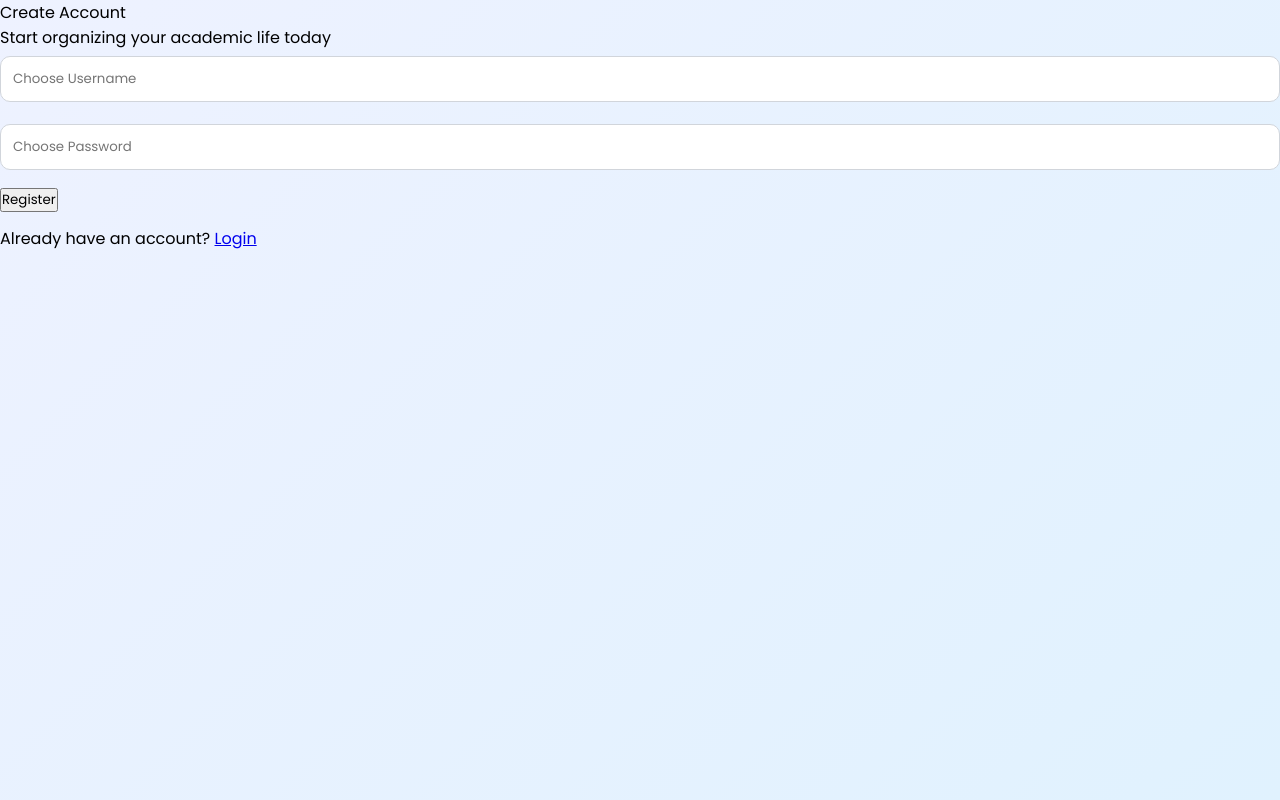
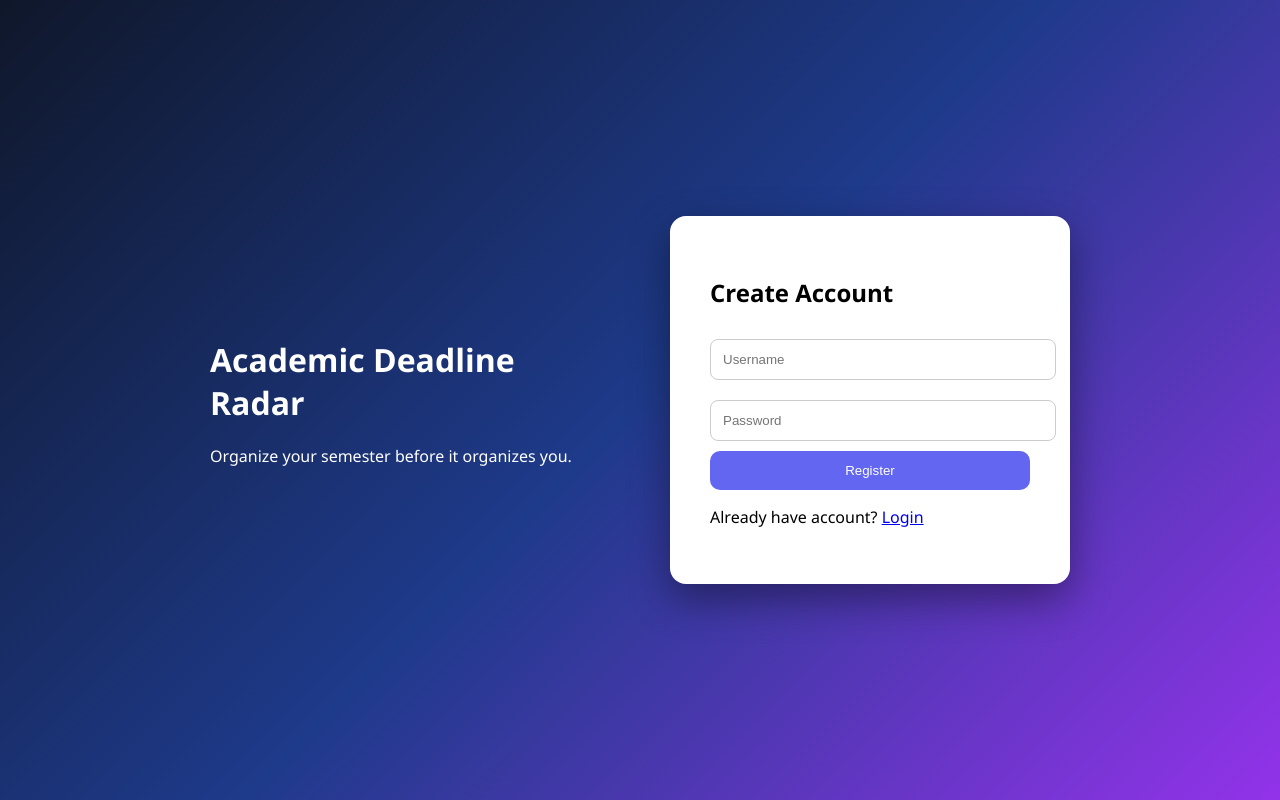
Before and after one commit to jsivaramateja1-del/academic-deadline-radar, a Flask app: page /register in a window 1280 px wide. Run offline with Flask 3, Linux system fonts and the light colour scheme.

Commit message:
updated register ui

```diff
--- a/app.py
+++ b/app.py
@@ -3,7 +3,7 @@ import sqlite3
 from datetime import datetime
 
 app = Flask(__name__)
-app.secret_key = "hackathon_secret_key_123"
+app.secret_key = "deadline_radar_secret"
 
 
 # ---------------- DATABASE ----------------
@@ -11,18 +11,16 @@ def init_db():
     conn = sqlite3.connect('tasks.db')
     c = conn.cursor()
 
-    # USERS TABLE
     c.execute('''
-    CREATE TABLE IF NOT EXISTS users (
+    CREATE TABLE IF NOT EXISTS users(
         id INTEGER PRIMARY KEY AUTOINCREMENT,
         username TEXT UNIQUE,
         password TEXT
     )
     ''')
 
-    # TASKS TABLE
     c.execute('''
-    CREATE TABLE IF NOT EXISTS tasks (
+    CREATE TABLE IF NOT EXISTS tasks(
         id INTEGER PRIMARY KEY AUTOINCREMENT,
         user TEXT,
         subject TEXT,
@@ -40,10 +38,8 @@ init_db()
 
 
 # ---------------- REGISTER ----------------
-@app.route('/register', methods=['GET', 'POST'])
+@app.route('/register', methods=['GET','POST'])
 def register():
-    error = None
-
     if request.method == 'POST':
         username = request.form['username']
         password = request.form['password']
@@ -52,22 +48,20 @@ def register():
         c = conn.cursor()
 
         try:
-            c.execute("INSERT INTO users (username, password) VALUES (?, ?)", (username, password))
+            c.execute("INSERT INTO users(username,password) VALUES(?,?)",(username,password))
             conn.commit()
             conn.close()
             return redirect('/login')
         except:
-            error = "Username already exists!"
             conn.close()
+            return render_template("register.html", error="Username already exists")
 
-    return render_template('register.html', error=error)
+    return render_template("register.html")
 
 
 # ---------------- LOGIN ----------------
-@app.route('/login', methods=['GET', 'POST'])
+@app.route('/login', methods=['GET','POST'])
 def login():
-    error = None
-
     if request.method == 'POST':
         username = request.form['username']
         password = request.form['password']
@@ -75,7 +69,7 @@ def login():
         conn = sqlite3.connect('tasks.db')
         c = conn.cursor()
 
-        c.execute("SELECT * FROM users WHERE username=? AND password=?", (username, password))
+        c.execute("SELECT * FROM users WHERE username=? AND password=?",(username,password))
         user = c.fetchone()
         conn.close()
 
@@ -83,9 +77,9 @@ def login():
             session['user'] = username
             return redirect('/')
         else:
-            error = "Invalid username or password"
+            return render_template("login.html", error="Invalid username or password")
 
-    return render_template('login.html', error=error)
+    return render_template("login.html")
 
 
 # ---------------- LOGOUT ----------------
@@ -105,22 +99,16 @@ def add():
     title = request.form['title']
     task_type = request.form['task_type']
     deadline = request.form['deadline']
-    hours = int(request.form['hours'])
+    hours = request.form['hours']
 
-    if hours <= 0:
-        return redirect('/')
-
-
-    if not subject or not title or not deadline or not hours:
-        return redirect('/')
+    if int(hours) < 0:
+        hours = 0
 
     conn = sqlite3.connect('tasks.db')
     c = conn.cursor()
 
-    c.execute(
-        "INSERT INTO tasks (user, subject, title, task_type, deadline, hours) VALUES (?, ?, ?, ?, ?, ?)",
-        (session['user'], subject, title, task_type, deadline, hours)
-    )
+    c.execute("INSERT INTO tasks(user,subject,title,task_type,deadline,hours) VALUES(?,?,?,?,?,?)",
+              (session['user'],subject,title,task_type,deadline,hours))
 
     conn.commit()
     conn.close()
@@ -137,77 +125,31 @@ def home():
     conn = sqlite3.connect('tasks.db')
     c = conn.cursor()
 
-    c.execute("SELECT * FROM tasks WHERE user=?", (session['user'],))
-    tasks_db = c.fetchall()
-    tasks = []
+    c.execute("SELECT * FROM tasks WHERE user=?",(session['user'],))
+    tasks = c.fetchall()
 
     today = datetime.today()
+    processed = []
 
-    for task in tasks_db:
-        deadline = datetime.strptime(task[5], "%Y-%m-%d")
+    for t in tasks:
+        deadline = datetime.strptime(t[5], "%Y-%m-%d")
         days_left = (deadline - today).days
 
         if days_left < 0:
-            color = "urgent"      # overdue → RED
-        elif days_left <= 2:
-            color = "danger"      # 1-2 days → ORANGE
-        elif days_left <= 5:
-            color = "warning"     # few days → YELLOW
+            color = "overdue"
+        elif days_left <= 1:
+            color = "urgent"
+        elif days_left <= 3:
+            color = "warning"
         else:
-            color = "safe"        # safe → GREEN
+            color = "safe"
 
-        tasks.append(task + (days_left, color))
-
-
-    # -------- Recommendation --------
-    recommended = None
-    today = datetime.today()
-    best_score = 999999
-
-    for task in tasks:
-        deadline = datetime.strptime(task[5], "%Y-%m-%d")
-        days_left = (deadline - today).days
-        hours = int(task[6])
-
-        if days_left < 0:
-            score = -100
-        else:
-            score = (days_left * 2) + hours
-
-        if score < best_score:
-            best_score = score
-            recommended = task
-
-    # -------- Workload Meter --------
-    today_hours = 0
-    for task in tasks:
-        deadline = datetime.strptime(task[5], "%Y-%m-%d")
-        days_left = (deadline - today).days
-        hours = int(task[6])
-
-        if days_left <= 2:
-            today_hours += hours
-
-    if today_hours == 0:
-        workload = "Free Day 😌"
-    elif today_hours <= 3:
-        workload = "Light Work 📗"
-    elif today_hours <= 6:
-        workload = "Busy Day 📙"
-    else:
-        workload = "Overloaded 🚨"
+        processed.append((t, days_left, color))
 
     conn.close()
 
-    return render_template(
-        'index.html',
-        tasks=tasks,
-        recommended=recommended,
-        username=session['user'],
-        workload=workload,
-        today_hours=today_hours
-    )
+    return render_template("index.html", tasks=processed, username=session['user'])
 
 
-if __name__ == '__main__':
+if __name__ == "__main__":
     app.run(debug=True)
--- /dev/null
+++ b/static/app.js
@@ -0,0 +1 @@
+console.log("Deadline Radar UI Loaded");
--- a/static/style.css
+++ b/static/style.css
@@ -1,198 +1,151 @@
-@import url('https://fonts.googleapis.com/css2?family=Poppins:wght@300;400;500;600&display=swap');
-
-*{
-    box-sizing:border-box;
+body{
 margin:0;
-    padding:0;
-    font-family:'Poppins',sans-serif;
+font-family:Segoe UI,Arial;
+background:#0f172a;
+color:white;
 }
 
-body{
-    background:linear-gradient(135deg,#eef2ff,#e0f2fe);
-    min-height:100vh;
+/* AUTH */
+
+.auth-body{
+height:100vh;
+display:flex;
+align-items:center;
+justify-content:center;
+background:linear-gradient(135deg,#0f172a,#1e3a8a,#9333ea);
+animation:bgmove 8s infinite alternate;
 }
 
-/* ---------- NAVBAR ---------- */
-
-.navbar{
-    width:100%;
-    padding:18px 40px;
-    background:linear-gradient(90deg,#2563eb,#4f46e5);
-    color:white;
-    display:flex;
-    justify-content:space-between;
-    align-items:center;
-    box-shadow:0 4px 15px rgba(0,0,0,0.15);
+@keyframes bgmove{
+0%{background-position:left;}
+100%{background-position:right;}
 }
 
-.logo{
-    font-size:20px;
-    font-weight:600;
-    letter-spacing:0.5px;
+.auth-wrapper{
+display:flex;
+gap:60px;
+align-items:center;
 }
 
-.logout-btn{
-    background:#ef4444;
-    padding:8px 16px;
-    border-radius:8px;
-    color:white;
-    text-decoration:none;
-    font-size:14px;
-    transition:0.2s;
+.hero{
+max-width:400px;
+animation:slide 1s ease;
 }
 
-.logout-btn:hover{
-    background:#dc2626;
+@keyframes slide{
+from{opacity:0;transform:translateX(-40px);}
+to{opacity:1;transform:translateX(0);}
 }
-
-/* ---------- MAIN CONTAINER ---------- */
-
-.container{
-    max-width:1100px;
-    margin:40px auto;
-    padding:0 20px;
-}
-
-/* ---------- CARDS ---------- */
 
 .card{
 background:white;
-    padding:25px;
+color:black;
+padding:40px;
 border-radius:16px;
-    box-shadow:0 10px 25px rgba(0,0,0,0.08);
-    margin-bottom:25px;
+width:320px;
+box-shadow:0 15px 40px rgba(0,0,0,.4);
+animation:pop .6s ease;
 }
 
-/* ---------- TODAY STATUS PANEL ---------- */
+@keyframes pop{
+from{transform:scale(.85);opacity:0;}
+to{transform:scale(1);opacity:1;}
+}
 
-.status{
+.card input, .card select{
+width:100%;
+padding:12px;
+margin:10px 0;
+border-radius:8px;
+border:1px solid #ccc;
+transition:.2s;
+}
+
+.card input:focus{
+border-color:#6366f1;
+transform:scale(1.03);
+}
+
+.card button{
+width:100%;
+padding:12px;
+border:none;
+background:#6366f1;
+color:white;
+border-radius:10px;
+cursor:pointer;
+transition:.2s;
+}
+
+.card button:hover{
+transform:translateY(-2px);
+background:#4f46e5;
+}
+
+.error{
+background:#fecaca;
+color:#7f1d1d;
+padding:8px;
+border-radius:8px;
+margin-bottom:10px;
+}
+
+/* DASHBOARD */
+
+.topbar{
+background:#1e293b;
+padding:15px 30px;
 display:flex;
 justify-content:space-between;
-    align-items:center;
 }
 
-.status h2{
-    font-size:22px;
-    margin-bottom:6px;
+.container{
+max-width:900px;
+margin:40px auto;
 }
 
-.safe{
-    color:#16a34a;
-    font-weight:600;
+.task-form{
+background:#1f2937;
+padding:25px;
+border-radius:14px;
+margin-bottom:30px;
 }
 
-.warning{
-    color:#eab308;
-    font-weight:600;
+.task-form input,.task-form select{
+width:100%;
+padding:12px;
+margin:10px 0;
+border-radius:8px;
+border:none;
 }
 
-.danger{
-    color:#ef4444;
-    font-weight:600;
+.task-form button{
+width:100%;
+padding:12px;
+background:#6366f1;
+border:none;
+color:white;
+border-radius:10px;
 }
 
-/* ---------- FORM ---------- */
-
-label{
-    font-size:14px;
-    font-weight:500;
+.tasks{
+display:grid;
+grid-template-columns:repeat(auto-fill,minmax(240px,1fr));
+gap:18px;
 }
 
-input,select{
-    width:100%;
-    padding:12px;
-    border-radius:10px;
-    border:1px solid #d1d5db;
-    margin-top:6px;
-    margin-bottom:16px;
-    transition:0.2s;
+.task-card{
+padding:18px;
+border-radius:14px;
+animation:fade .5s ease;
 }
 
-input:focus,select:focus{
-    border-color:#4f46e5;
-    outline:none;
-    box-shadow:0 0 0 3px rgba(79,70,229,0.15);
+@keyframes fade{
+from{opacity:0;transform:translateY(20px);}
+to{opacity:1;transform:translateY(0);}
 }
 
-.add-btn{
-    width:100%;
-    background:linear-gradient(90deg,#2563eb,#4f46e5);
-    border:none;
-    color:white;
-    padding:14px;
-    border-radius:12px;
-    font-size:16px;
-    cursor:pointer;
-    transition:0.2s;
-}
-
-.add-btn:hover{
-    transform:scale(1.02);
-}
-
-/* ---------- TASKS ---------- */
-
-.task{
-    padding:15px;
-    border-radius:12px;
-    margin-top:12px;
-}
-
-.overdue{
-    background:#fee2e2;
-    border-left:6px solid #ef4444;
-}
-
-.upcoming{
-    background:#dcfce7;
-    border-left:6px solid #22c55e;
-}
-
-.recommend{
-    background:#ede9fe;
-    border-left:6px solid #7c3aed;
-}
-/* Floating input animation */
-input, select{
-    transition: all 0.25s ease;
-}
-
-input:hover, select:hover{
-    transform: scale(1.02);
-    border-color:#60a5fa;
-}
-
-input:focus, select:focus{
-    transform: scale(1.03);
-    box-shadow:0 0 0 2px rgba(96,165,250,0.35);
-}
-
-/* Button animation */
-.btn{
-    transition: all .2s ease;
-}
-
-.btn:hover{
-    transform: translateY(-2px);
-    box-shadow:0 10px 20px rgba(99,102,241,.35);
-}
-/* urgency colors */
-.safe{
-    border-left:6px solid #22c55e;
-    background:rgba(34,197,94,0.12);
-}
-
-.warning{
-    border-left:6px solid #eab308;
-    background:rgba(234,179,8,0.12);
-}
-
-.danger{
-    border-left:6px solid #f97316;
-    background:rgba(249,115,22,0.12);
-}
-
-.urgent{
-    border-left:6px solid #ef4444;
-    background:rgba(239,68,68,0.15);
-}
+.safe{background:#16a34a;}
+.warning{background:#f59e0b;}
+.urgent{background:#ef4444;}
+.overdue{background:#7f1d1d;}
--- a/templates/register.html
+++ b/templates/register.html
@@ -1,29 +1,34 @@
 <!DOCTYPE html>
 <html>
 <head>
-    <title>Create Account</title>
-    <link rel="stylesheet" href="/static/style.css">
+    <title>Register</title>
+    <link rel="stylesheet" href="{{ url_for('static', filename='style.css') }}">
 </head>
 
-<body>
+<body class="auth-body">
 
-<div class="login-wrapper">
+<div class="auth-wrapper">
 
-    <form class="login-box" method="POST">
+    <div class="hero">
+        <h1>Academic Deadline Radar</h1>
+        <p>Organize your semester before it organizes you.</p>
+    </div>
 
-        <div class="login-title">Create Account</div>
-        <div class="login-sub">
-            Start organizing your academic life today
-        </div>
+    <form class="card" method="POST">
 
-        <input type="text" name="username" placeholder="Choose Username" required>
-        <input type="password" name="password" placeholder="Choose Password" required>
+        <h2>Create Account</h2>
 
-        <button class="btn">Register</button>
+        {% if error %}
+        <div class="error">{{ error }}</div>
+        {% endif %}
 
-        <p style="margin-top:14px;">
-            Already have an account?
-            <a class="link" href="/login">Login</a>
+        <input type="text" name="username" placeholder="Username" required>
+        <input type="password" name="password" placeholder="Password" required>
+
+        <button>Register</button>
+
+        <p class="switch">
+            Already have account? <a href="/login">Login</a>
         </p>
 
     </form>
```
Also changed, not shown: templates/index.html (+30 -62 lines), templates/login.html (+23 -53 lines). Lines whose indentation alone changed are shown as unchanged.
